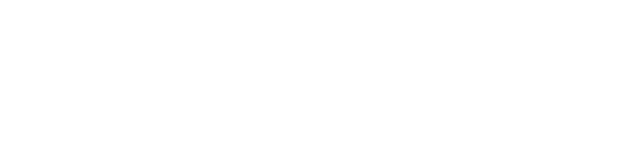
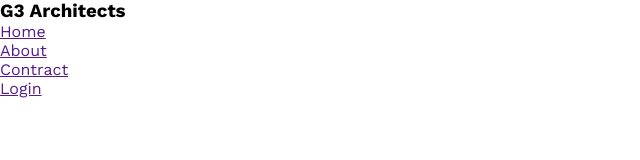
Before and after one commit to Kayum-Ali/G3-Architects-Website, a plain HTML site: page index.html in a window 1280 px wide. Shown: the whole page, without its empty margins (0-640 px from the left). Drawn offline with nearby package versions, Linux system fonts and the light colour scheme.

Commit message:
setup google font

```diff
--- a/index.html
+++ b/index.html
@@ -4,9 +4,28 @@
     <meta charset="UTF-8">
     <meta name="viewport" content="width=device-width, initial-scale=1.0">
     <title>G3-Architects-Website</title>
+    <link rel="preconnect" href="https://fonts.googleapis.com">
+<link rel="preconnect" href="https://fonts.gstatic.com" crossorigin>
+<link href="https://fonts.googleapis.com/css2?family=Inter:wght@400;500;600;700;900&family=Work+Sans:wght@400;500;600;700;800;900&display=swap" rel="stylesheet">
+
     <link rel="stylesheet" href="style.css">
 </head>
 <body>
+    <header>
+        <nav class="menubar">
+            <h3>G3 Architects</h3>
+            <ul>
+                <li><a href="">Home</a></li>
+                <li><a href="">About</a></li>
+                <li><a href="">Contract</a></li>
+                <li><a href="">Login</a></li>
+            </ul>
+        </nav>
+    </header>
+    <main></main>
 
+    <footer>
+
+    </footer>
 </body>
 </html>
--- a/style.css
+++ b/style.css
@@ -0,0 +1,7 @@
+*{
+
+font-family: 'Work Sans', sans-serif;
+margin: 0;
+padding: 0;
+box-sizing: border-box;
+}
```
